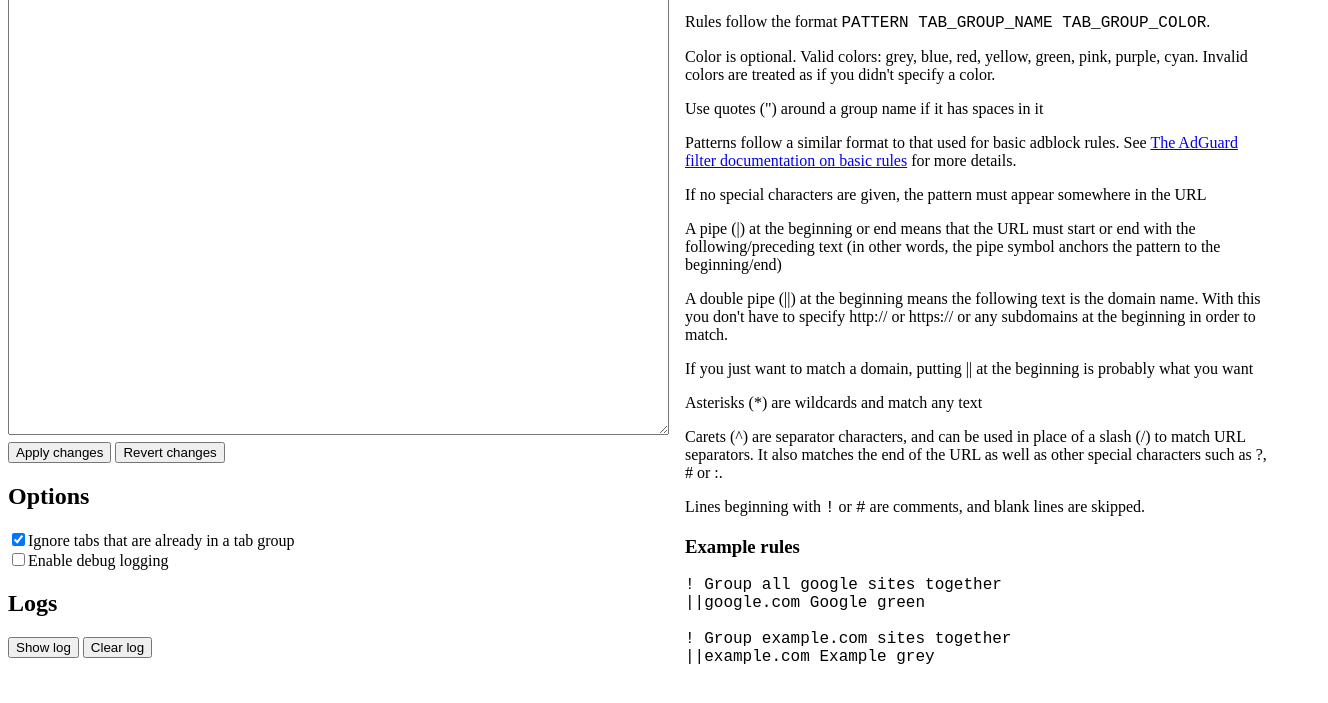
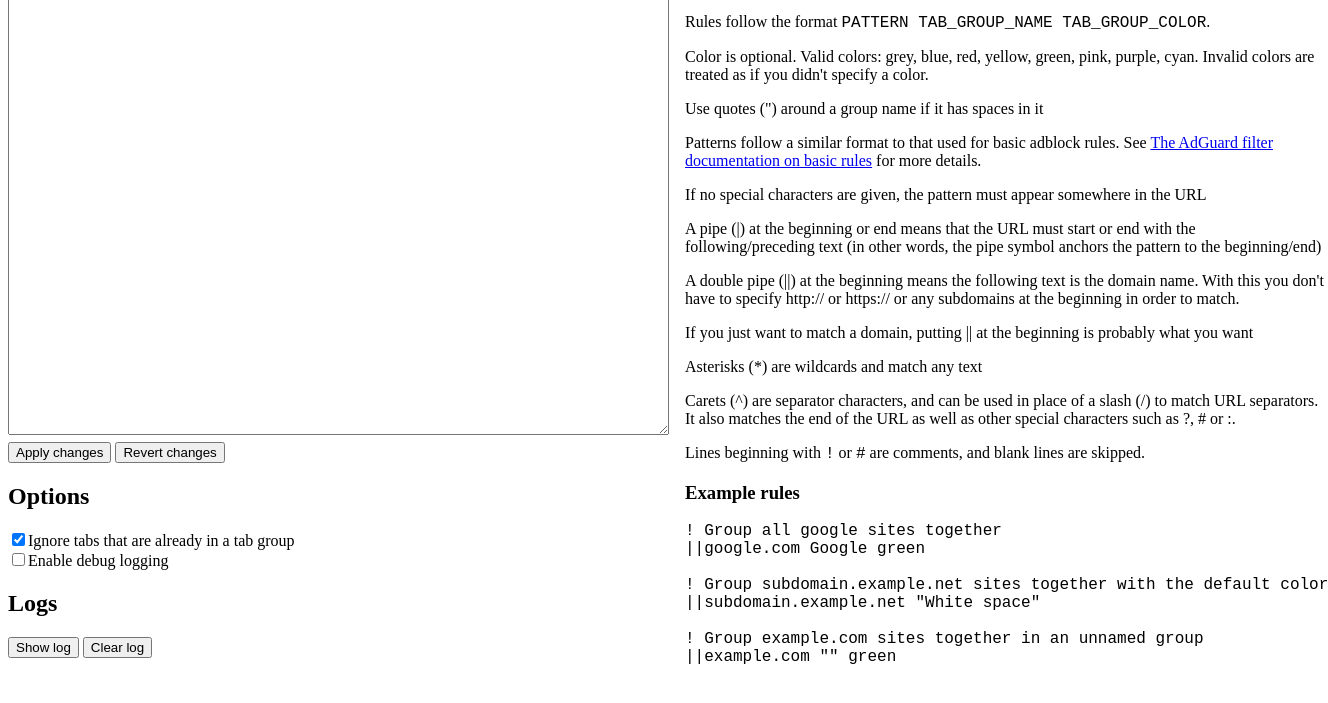
Before and after one commit to mivok/tabgrouper, a browser extension: page options.html in a window 1280 px wide. Shown: the part 109-812 px from the top of the page, 1328 px wide, since content can reach past the window. Drawn offline with Linux system fonts and the light colour scheme.

Commit message:
Update documentation with quoted examples

```diff
--- a/options.html
+++ b/options.html
@@ -92,8 +92,11 @@
 ! Group all google sites together
 ||google.com Google green
 
-! Group example.com sites together
-||example.com Example grey
+! Group subdomain.example.net sites together with the default color
+||subdomain.example.net "White space"
+
+! Group example.com sites together in an unnamed group
+||example.com "" green
                 </pre>
             </div>
         </div>
```
Also changed, not shown: README.md.
